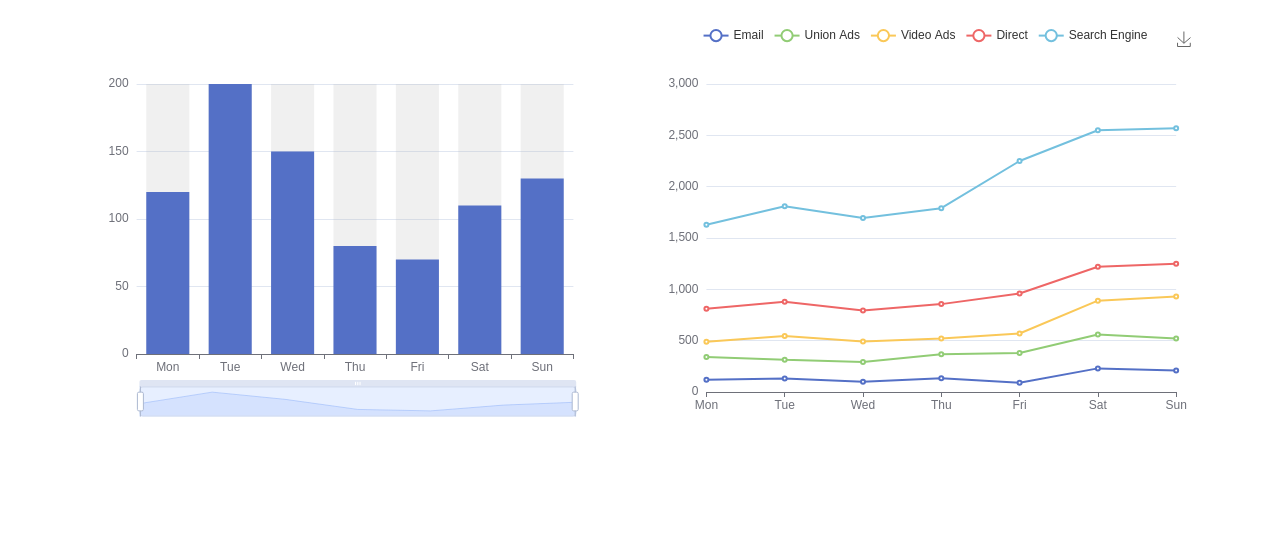
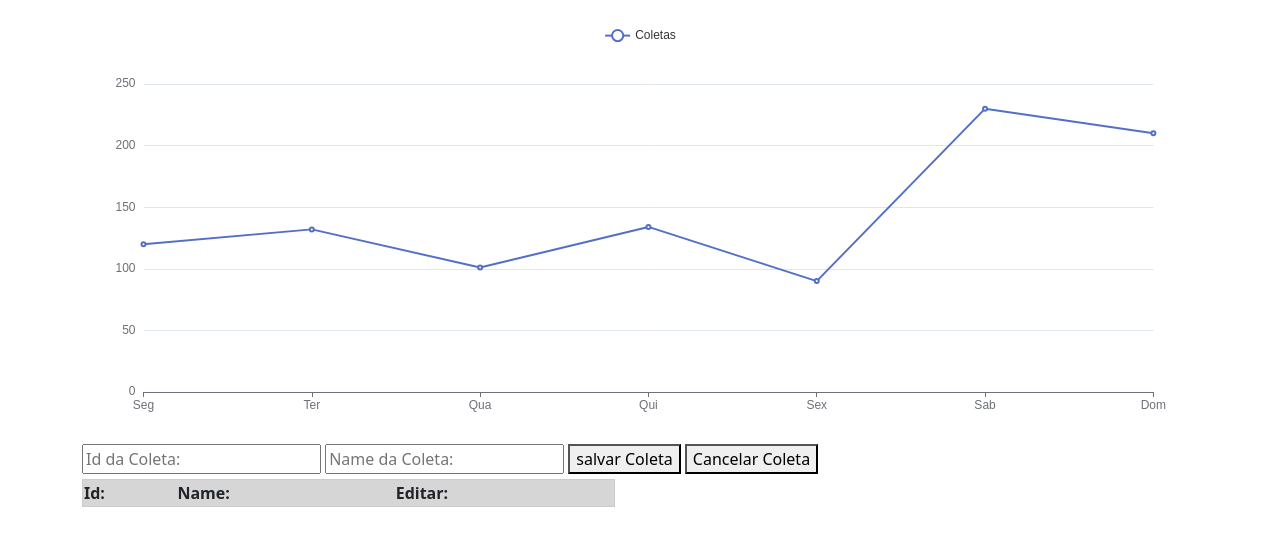
Before and after one commit to matheuslima44/Echarts-Project, a website: page index.html in a window 1280 px wide. Drawn offline with nearby package versions, Linux system fonts and the light colour scheme.

Commit message:
Atualizações

```diff
--- a/index.html
+++ b/index.html
@@ -17,11 +17,29 @@
   <body>
     <div class="container">
       <div class="row my-4">
-        <div class="col-sm-12 col-md-6 col-lg-6 col-xl-6">
+        <!-- class="col-sm-12 col-md-6 col-lg-6 col-xl-6" -->
+        <div class="col-sm-12">
           <div id="chart1" class="chart"></div>
-        </div>
-        <div class="col-sm-12 col-md-6 col-lg-6 col-xl-6">
-          <div id="chart2" class="chart"></div>
+          <div class="addCollect">
+            <input type="text" placeholder="Id da Coleta:" id="valor" />
+            <input type="text" placeholder="Name da Coleta:" id="name" />
+            <button type="button" onclick="coleta.salvar()">
+              salvar Coleta
+            </button>
+            <button type="button" onclick="coleta.cancelar()">
+              Cancelar Coleta
+            </button>
+          </div>
+          <div class="collect">
+            <table>
+              <thead>
+                <th>Id:</th>
+                <th>Name:</th>
+                <th>Editar:</th>
+              </thead>
+              <tbody id="tbody"></tbody>
+            </table>
+          </div>
         </div>
       </div>
     </div>
--- a/main.js
+++ b/main.js
@@ -1,41 +1,91 @@
+class Coleta {
+  constructor() {
+    this.id = 1;
+    this.arrayColetas = [];
+  }
+  salvar() {
+    let coleta = this.lerDados();
+
+    if (this.validaCampos(coleta)) {
+      this.adicionar(coleta);
+    }
+
+    this.listaTabela();
+    this.cancelar();
+  }
+
+  listaTabela() {
+    let tbody = document.getElementById("tbody");
+    tbody.innerText = "";
+
+    for (let i = 0; i < this.arrayColetas.length; i++) {
+      let tr = tbody.insertRow();
+
+      let td_id = tr.insertCell();
+      let td_name = tr.insertCell();
+      let td_edit = tr.insertCell();
+
+      td_id.innerText = this.arrayColetas[i].nomeId;
+      td_name.innerText = this.arrayColetas[i].nome;
+
+      let imgEdit = document.createElement("img");
+      imgEdit.src = "./img/Edit.png";
+
+      let imgDelete = document.createElement("img");
+      imgDelete.src = "/img/Delete.jpg";
+
+      td_edit.appendChild(imgEdit);
+      td_edit.appendChild(imgDelete);
+    }
+  }
+
+  adicionar(coleta) {
+    this.arrayColetas.push(coleta);
+    this.id++;
+  }
+
+  lerDados() {
+    let coleta = {};
+
+    coleta.id = this.id;
+    coleta.nomeId = document.getElementById("valor").value;
+    coleta.nome = document.getElementById("name").value;
+
+    return coleta;
+  }
+
+  validaCampos(coleta) {
+    let msg = "";
+
+    if (coleta.nomeId == "") {
+      msg += "Informe O id do produto \n";
+    }
+    if (coleta.nome == "") {
+      msg += "Informe O nome do produto \n";
+    }
+    if (msg != "") {
+      alert(msg);
+      return false;
+    }
+    return true;
+  }
+
+  cancelar() {
+    document.getElementById("valor").value = "";
+    document.getElementById("name").value = "";
+  }
+}
+
+var coleta = new Coleta();
+
 const getOptionChart1 = () => {
   return {
-    // Para que Mostre o valor em tela
     tooltip: {
       show: true,
       trigger: "axis",
-      triggerOn: "mousemove|click",
-    },
-    // Barra De Filtro
-    dataZoom: {
-      show: true,
-    },
-    xAxis: {
-      type: "category",
-      data: ["Mon", "Tue", "Wed", "Thu", "Fri", "Sat", "Sun"],
-    },
-    yAxis: {
-      type: "value",
-    },
-    series: [
-      {
-        data: [120, 200, 150, 80, 70, 110, 130],
-        type: "bar",
-        showBackground: true,
-        backgroundStyle: {
-          color: "rgba(180, 180, 180, 0.2)",
-        },
-      },
-    ],
-  };
-};
-const getOptionChart2 = () => {
-  return {
-    tooltip: {
-      trigger: "axis",
     },
     legend: {
-      data: ["Email", "Union Ads", "Video Ads", "Direct", "Search Engine"],
+      data: ["Coletas"],
     },
     grid: {
       left: "3%",
@@ -43,49 +93,24 @@ const getOptionChart2 = () => {
       bottom: "3%",
       containLabel: true,
     },
-    toolbox: {
-      feature: {
-        saveAsImage: {},
+    xAxis: [
+      {
+        type: "category",
+        boundaryGap: false,
+        data: ["Seg", "Ter", "Qua", "Qui", "Sex", "Sab", "Dom"],
       },
-    },
-    xAxis: {
-      type: "category",
-      boundaryGap: false,
-      data: ["Mon", "Tue", "Wed", "Thu", "Fri", "Sat", "Sun"],
-    },
-    yAxis: {
-      type: "value",
-    },
+    ],
+    yAxis: [
+      {
+        type: "value",
+      },
+    ],
     series: [
       {
-        name: "Email",
+        name: "Coletas",
         type: "line",
         stack: "Total",
         data: [120, 132, 101, 134, 90, 230, 210],
-      },
-      {
-        name: "Union Ads",
-        type: "line",
-        stack: "Total",
-        data: [220, 182, 191, 234, 290, 330, 310],
-      },
-      {
-        name: "Video Ads",
-        type: "line",
-        stack: "Total",
-        data: [150, 232, 201, 154, 190, 330, 410],
-      },
-      {
-        name: "Direct",
-        type: "line",
-        stack: "Total",
-        data: [320, 332, 301, 334, 390, 330, 320],
-      },
-      {
-        name: "Search Engine",
-        type: "line",
-        stack: "Total",
-        data: [820, 932, 901, 934, 1290, 1330, 1320],
       },
     ],
   };
@@ -93,10 +118,8 @@ const getOptionChart2 = () => {
 
 const initCharts = () => {
   const chart1 = echarts.init(document.getElementById("chart1"));
-  const chart2 = echarts.init(document.getElementById("chart2"));
 
   chart1.setOption(getOptionChart1());
-  chart2.setOption(getOptionChart2());
 };
 
 window.addEventListener("load", () => {
--- a/package.json
+++ b/package.json
@@ -1,5 +1,6 @@
 {
   "dependencies": {
-    "echarts": "^5.4.3"
+    "echarts": "^5.4.3",
+    "react-icons": "^4.11.0"
   }
 }
--- a/style.css
+++ b/style.css
@@ -1,4 +1,24 @@
 .chart{
-  width: 100%;
+  display: flex;
   min-height: 400px;
 }
+
+.addCollect{
+  margin-top: 20px;
+}
+
+table {
+  margin-top: 5px;
+  border-collapse: collapse;
+  border: 1px solid #ccc;
+  width: 47.8%;
+}
+
+table th{
+  background-color: rgb(214, 214, 214);
+}
+
+table th td{
+  padding: 1px 5px;
+  text-align: left;
+}
```
Also changed, not shown: img/Delete.jpg (added), img/Edit.png (added), 1 other file.
